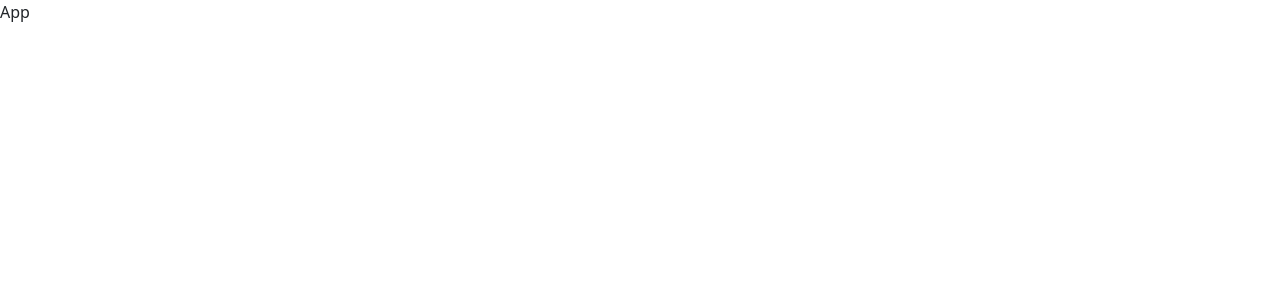
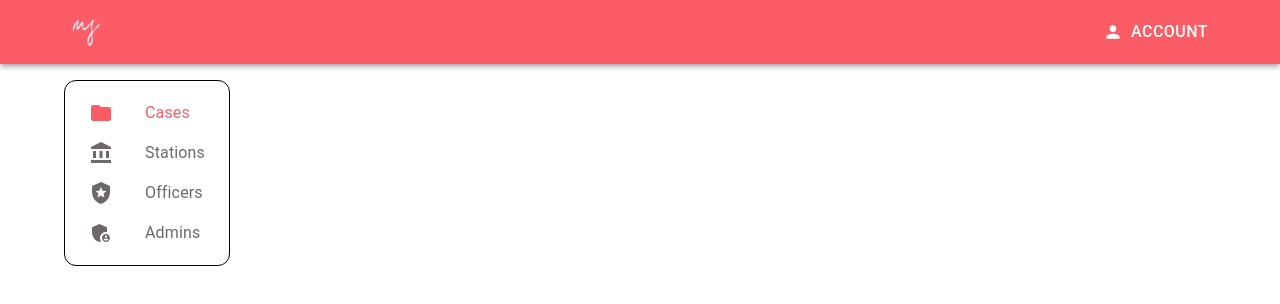
Before and after one commit to justicenyaga/murera-security-admin, a React (Create React App) app: page / in a window 1280 px wide. Shown: the top 304 px of the page. Built offline with nearby package versions, Linux system fonts and the light colour scheme.

Commit message:
Setup super admin menus

```diff
--- a/src/App.js
+++ b/src/App.js
@@ -1,7 +1,70 @@
-import React from "react";
+import React, { useState } from "react";
+import { useNavigate } from "react-router-dom";
+import { Container } from "@mui/material";
+import {
+  AccountBalance,
+  AdminPanelSettings,
+  Folder,
+  LocalPolice,
+} from "@mui/icons-material";
 
-const App = () => {
-  return <div>App</div>;
-};
+import Navbar from "./components/Navbar";
+import Sidebar from "./components/Sidebar";
+
+const menuItems = [
+  {
+    id: 1,
+    label: "Cases",
+    route: "/cases",
+    icon: Folder,
+  },
+  {
+    id: 2,
+    label: "Stations",
+    route: "/stations",
+    icon: AccountBalance,
+  },
+  {
+    id: 3,
+    label: "Officers",
+    route: "/officers",
+    icon: LocalPolice,
+  },
+  {
+    id: 4,
+    label: "Admins",
+    route: "/admins",
+    icon: AdminPanelSettings,
+  },
+];
+
+function App() {
+  const navigate = useNavigate();
+  const userInfo = { isSuperAdmin: true };
+
+  const [selectedMenu, setSelectedMenu] = useState(1);
+
+  const handleMenuItemSelect = (item) => {
+    setSelectedMenu(item.id);
+    navigate(item.route);
+  };
+
+  return (
+    <div>
+      <Navbar />
+      <main className="py-3">
+        <Container sx={{ display: "flex", flexDirection: "row" }}>
+          {userInfo.isSuperAdmin && (
+            <Sidebar
+              menuItems={menuItems}
+              selectedItem={selectedMenu}
+              selectItemHandler={handleMenuItemSelect}
+            />
+          )}
+        </Container>
+      </main>
+    </div>
+  );
+}
 
 export default App;
```
